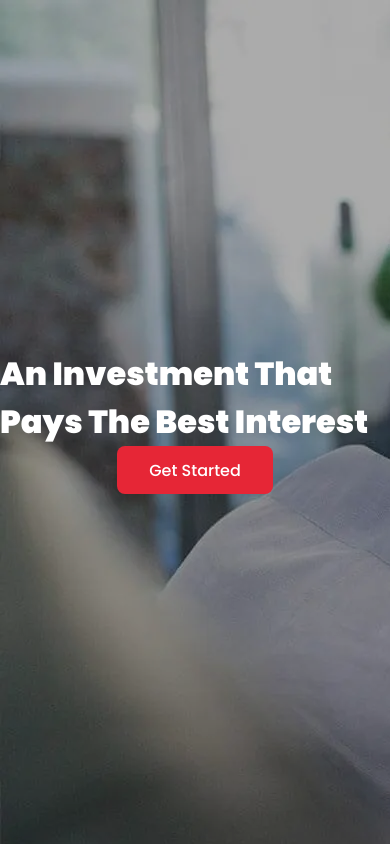
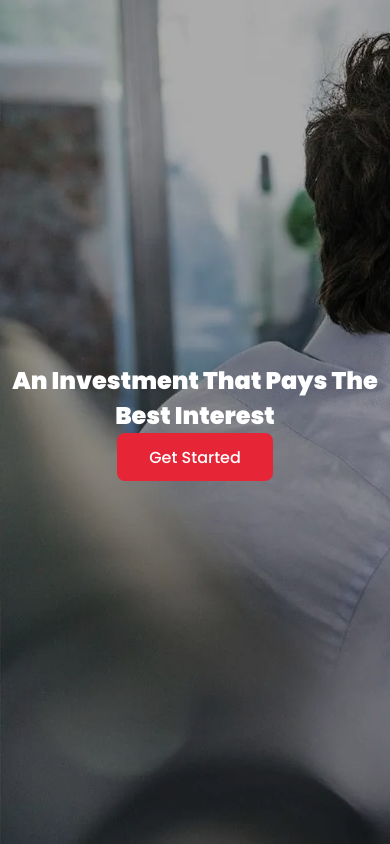
Before and after one commit to Coca0017/demo, a React (Vite) app: page / in a window 390 px wide. Built offline with nearby package versions, Linux system fonts and the light colour scheme; no server answers.

Commit message:
Bug fix on homa page

```diff
--- a/src/Pages/Home/App.scss
+++ b/src/Pages/Home/App.scss
@@ -46,3 +46,20 @@
     }
   }
 }
+
+
+@media screen and (max-width: 768px){
+    .pageDiv{
+        background-size: cover;
+        background-repeat: no-repeat;
+
+        .overlay{
+            .headText{
+                h1{
+                    font-size: 1.5rem;
+                    text-align: center;
+                }
+            }
+        }
+    }
+}
```
